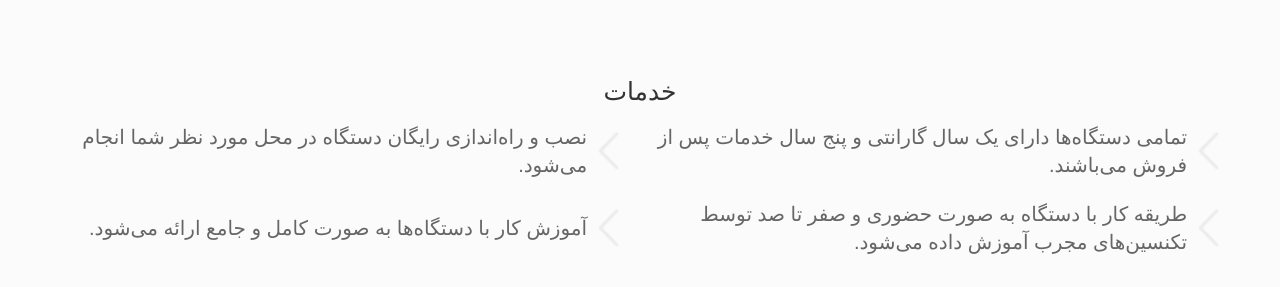
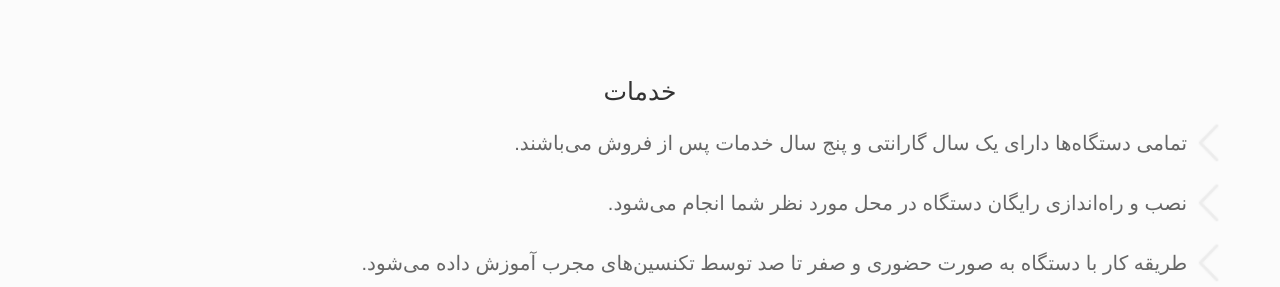
Before and after one commit to FORTEVER/FORTEVER.github.io, a plain HTML site: page services.html in a window 1280 px wide. Shown: the part 513-800 px from the top of the page. Drawn offline with Linux system fonts and the light colour scheme; a small style sheet from the web is missing.

Commit message:
some change

```diff
--- a/services.html
+++ b/services.html
@@ -75,19 +75,19 @@
       <br>
       <div class="service-info rtl" style="direction: rtl;">
         <ul style="font-size: 2rem; color: #666; display: flex; flex-wrap: wrap; justify-content: space-around;">
-          <li style="flex: 1 1 45%; display: flex; align-items: center; margin-bottom: 20px;">
+          <li style="flex: 1 1 100%; display: flex; align-items: center; margin-bottom: 20px;">
             <img src="images/left_2.png" alt="left_2" style="margin-right: 20px; margin-left: 10px; height: 40px;">
             تمامی دستگاه‌ها دارای یک سال گارانتی و پنج سال خدمات پس از فروش می‌باشند.
           </li>
-          <li style="flex: 1 1 45%; display: flex; align-items: center; margin-bottom: 20px;">
+          <li style="flex: 1 1 100%; display: flex; align-items: center; margin-bottom: 20px;">
             <img src="images/left_2.png" alt="left_2" style="margin-right:  20px; margin-left: 10px; height: 40px;">
             نصب و راه‌اندازی رایگان دستگاه در محل مورد نظر شما انجام می‌شود.
           </li>
-          <li style="flex: 1 1 45%; display: flex; align-items: center; margin-bottom: 20px;">
+          <li style="flex: 1 1 100%; display: flex; align-items: center; margin-bottom: 20px;">
             <img src="images/left_2.png" alt="left_2" style="margin-right:  20px; margin-left: 10px; height: 40px;">
             طریقه کار با دستگاه به صورت حضوری و صفر تا صد توسط تکنسین‌های مجرب آموزش داده می‌شود.
           </li>
-          <li style="flex: 1 1 45%; display: flex; align-items: center; margin-bottom: 20px;">
+          <li style="flex: 1 1 100%; display: flex; align-items: center; margin-bottom: 20px;">
             <img src="images/left_2.png" alt="left_2" style="margin-right:  20px; margin-left: 10px; height: 40px;">
             آموزش کار با دستگاه‌ها به صورت کامل و جامع ارائه می‌شود.
           </li>
```
Also changed, not shown: contact.html (+7 -5 lines), 1 other file.
